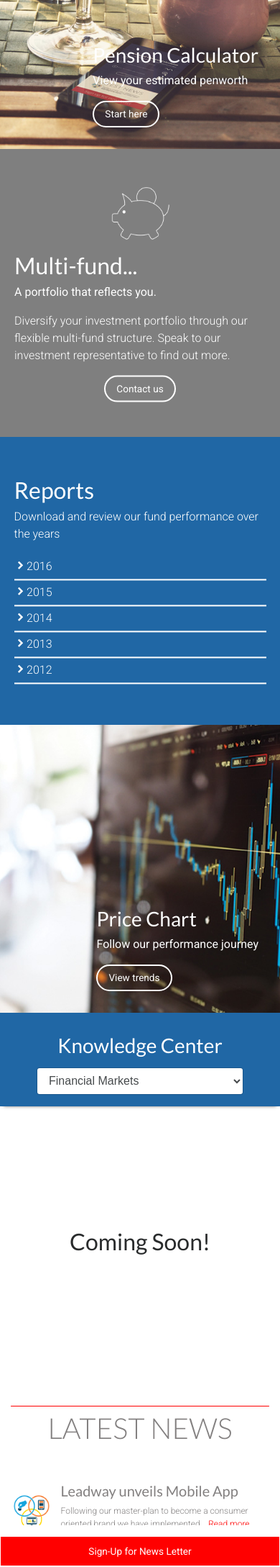
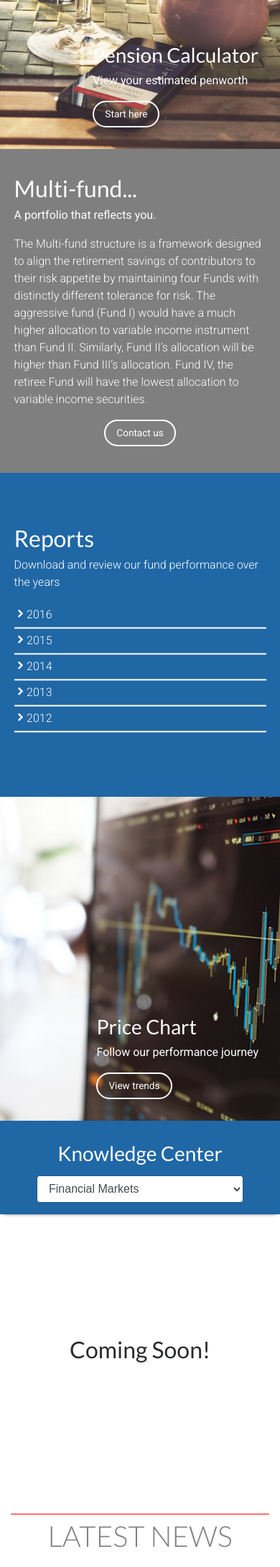
Before and after one commit to Ibidapo/LPPFA, a PHP site: page /investment.html in a window 390 px wide. Shown: the part 576-2753 px from the top of the page at 72% size. Run offline with PHP 8.4, Linux system fonts and the light colour scheme; some libraries are stand-ins or nearby versions.

Commit message:
Safari V9 and IE10 compability complete

```diff
--- a/company.html
+++ b/company.html
@@ -251,7 +251,7 @@
                     <div class="vr hidden-sm-down"></div>
                     <div class="col-md-6">
                         <h2 class="hidden-sm-down text-center">Mission Statement</h2>
-                        <h3 class="hidden-md-up text-center">Mission Statement</h3>
+                        <h4 class="hidden-md-up text-center">Mission Statement</h4>
                         <p>To passionately deliver unrivalled pension services and financial comfort to our clients.<br>
                             We are a unique PFA, focused on the future security of the citizens of our great nation. We are
                             passionate and energetic, evolving from a vision and commitment to the welfare and comfort of the
@@ -271,7 +271,7 @@
                     </div>
                     <div class="col-md-6 text-center">
                         <h2 class="hidden-sm-down">Explore our Values</h2>
-                        <h3 class="hidden-md-up" style="margin-top: 30px">Explore our Values</h3>
+                        <h4 class="hidden-md-up" style="margin-top: 30px">Explore our Values</h4>
                         <p class="text-left">Our very strong background and pedigree also carries a history of integrity and trust, which is critical to
                             the successful delivery of our business. We will not compromise on these:</p>
                         <div id="accordion6" role="tablist" aria-multiselectable="true">
@@ -1030,7 +1030,7 @@
             </div>
             <div class="tab-pane fade col-12" role="tabpanel" id="f-rep">
                 <div class="row">
-                    <div class="col-12 col-md-6" style="padding-left: calc(10% - 15px)">
+                    <div class="col-12 col-md-6">
                         <h2>Reports</h2>
                         <p>Download and review our fund performance over the years</p>
                         <ul>
--- a/css/design.css
+++ b/css/design.css
@@ -940,7 +947,7 @@ footer .nav-link, footer .nav-link:hover, footer .nav-link:active, footer .nav-l
     background-size: cover;
 }
 .invest-calc, .multi-fund, .invest-rep, .invest-chart {
-    height: 400px;
+    height: 450px;
     color: white;
 }
 .invest-calc{
@@ -957,42 +964,37 @@ footer .nav-link, footer .nav-link:hover, footer .nav-link:active, footer .nav-l
 }
 .multi-fund{
     background-color: #7f7f7f;
-    padding: 0 30px;
-}
-.multi-fund-txt, .invest-rep-txt, .comp-prof form, .prof-label, .dir-img figure{
-    position: relative;
-}
-.multi-fund-txt img{
-    width: 120px;
-    margin-bottom: 10px;
+}
+.multi-fund > .v-align, .invest-rep > .v-align, .comp-prof form, .prof-label, .dir-img figure{
+    position: absolute;
 }
 .invest-rep{
     background-color: #2067a5;
-    padding-left:  5%;
-    padding-right: 5%;
-}
-.invest-rep-txt > p, #f-rep p {
+}
+.invest-rep > .v-align > p, #f-rep p {
     font-size: 1.25rem;
-}
-.invest-rep-txt > p {
     font-weight: 300;
 }
-.invest-rep-txt > ul, #downld ul, #f-rep ul{
+.invest-rep > .v-align > ul, #downld ul, #f-rep ul{
     list-style-type: none;
     padding: 0;
 }
-.invest-rep-txt > ul > li {
+.invest-rep > .v-align > ul > li {
     border-bottom: 2px solid white;
     padding: 5px;
 }
-.invest-rep-txt > ul > li > .fa-chevron-right::before, #f-rep ul li .fa-chevron-right::before {
+.invest-rep > .v-align > ul > li > .fa-chevron-right::before, #f-rep ul li .fa-chevron-right::before {
     position: relative;
     font-size: 12px;
     top: -2px;
 }
-.invest-rep-txt > ul > li > a, .invest-rep-txt > ul > li > .fa-chevron-right::before {
+.invest-rep > .v-align > ul > li > a, .invest-rep > .v-align > ul > li > .fa-chevron-right::before {
     color: white;
     font-weight: 300;
+}
+.multi-fund > .v-align, .invest-rep > .v-align {
+    width: 90%;
+    left: 5%;
 }
 .invest-chart{
     background: url(../images/invest-chart.jpg) no-repeat center;
@@ -2156,17 +2189,11 @@ footer .table td, .table th {
     }
 
     /*Styling for Investment Page*/
-    .invest-rep-txt > p {
+    .invest-rep > .v-align > p {
         font-size: 1rem;
     }
     .invest-chart-txt {
         right: 30px;
-    }
-    .multi-fund {
-        padding: 0 20px;
-    }
-    .multi-fund-txt img {
-        width: 90px;
     }
     .know .nav-link {
         font-size: 0.875rem;
--- a/investment.html
+++ b/investment.html
@@ -38,7 +38,7 @@
 
 </script>
 </head>
-<body>
+<body style="overflow-x: hidden">
     <!-- Mobile navigation -->
     <nav class="m-style navbar fixed-top hidden-lg-up">
         <div class="button_container" id="toggle">
@@ -212,21 +212,20 @@
                 </div>
             </div>
             <div class="col-md-5 multi-fund">
-                <div class="multi-fund-txt v-align">
-                    <div class="text-center">
-                        <img class="img-fluid" src="images/invest-piggy.png">
-                    </div>
+                <div class="v-align">
                     <h2>Multi-fund...</h2>
                     <p>A portfolio that reflects you.</p>
-                    <p style="font-weight: 300">Diversify your investment portfolio through our flexible multi-fund structure.
-                    Speak to our investment representative to find out more.</p>
+                    <p style="font-weight: 300">The Multi-fund structure is a framework designed to align the retirement savings of contributors to their risk
+                    appetite by maintaining four Funds with distinctly different tolerance for risk. The aggressive fund (Fund I) would
+                    have a much higher allocation to variable income instrument than Fund II. Similarly, Fund II’s allocation will be
+                    higher than Fund III’s allocation. Fund IV, the retiree Fund will have the lowest allocation to variable income securities.</p>
                     <div class="text-center"><a href="contact.html" class="btn btn-outline-white">Contact us</a></div>
                 </div>
             </div>
         </div>
         <div class="row">
             <div class="col-md-5 invest-rep">
-                <div class="invest-rep-txt v-align">
+                <div class="v-align">
                     <h2>Reports</h2>
                     <p>Download and review our fund performance over the years</p>
                     <ul>
@@ -247,7 +246,7 @@
             </div>
         </div>
     </div>
-    <div class="container">
+    <div class="container" style="overflow-x: hidden">
         <div class="row">
             <div class="col-12 know text-center">
                 <h1 class="hidden-sm-down" data-aos="fade">Knowledge Center</h1>
```
Also changed, not shown: other parts of css/design.css (+115 -52 lines), benefits.html (+4 -4 lines), career.html (+14 -7 lines), css/docs.css (+12 -14 lines), index.html (+4 -6 lines), services.html (+2 -5 lines), images/gallery.png, 2 other files.
